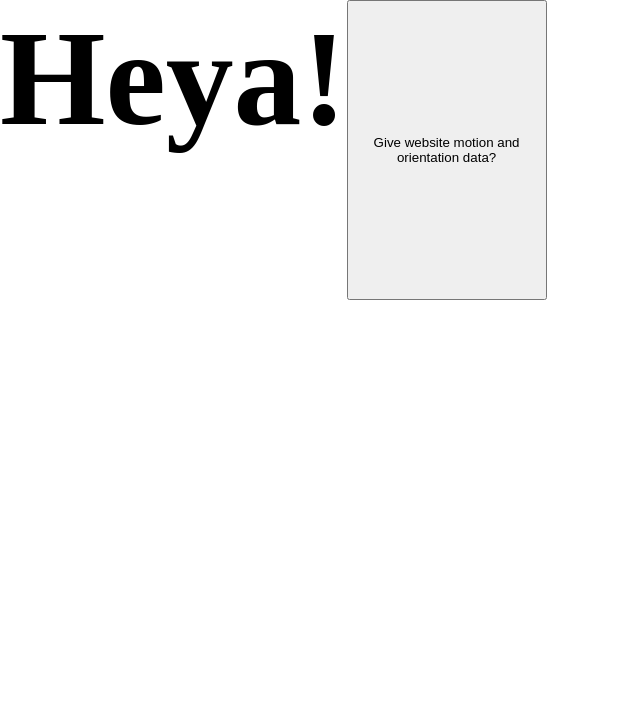
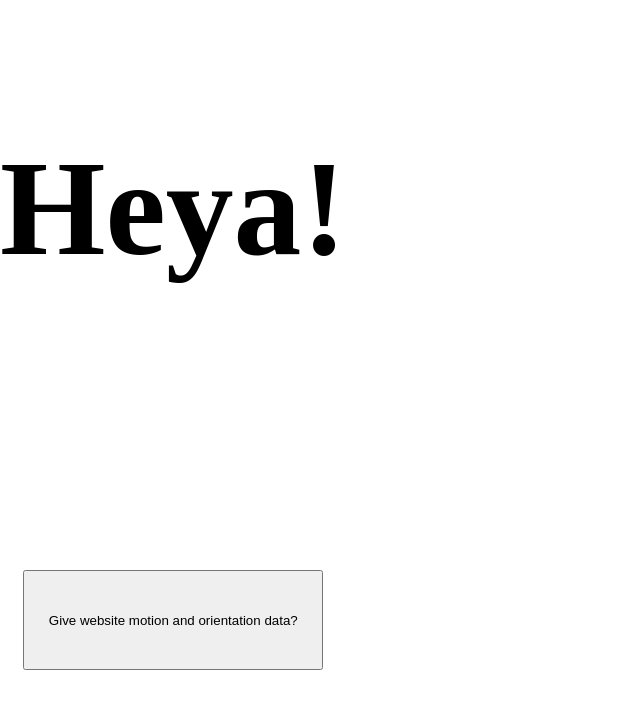
Before and after one commit to Twitchkidd/huppup, a Next.js app: page /card in a window 1280 px wide. Shown: the top 708 px of the page, without its empty margins (0-640 px from the left). Built offline with nearby package versions, Linux system fonts and the light colour scheme; a web font is replaced by a local one.

Commit message:
works like that

```diff
--- a/pages/card/index.js
+++ b/pages/card/index.js
@@ -3,8 +3,8 @@ import styled from 'styled-components';
 import DeviceOrientation from 'react-device-orientation';
 
 const Button = styled.button`
-	height: 300px;
-	width: 200px;
+	height: 100px;
+	width: 300px;
 `;
 
 const Box = styled.div`
@@ -12,8 +12,8 @@ const Box = styled.div`
 	width: 40px;
 	background: var(--pink);
 	position: absolute;
-	left: ${props => `${props.left * 5 + 100}px`};
-	bottom: 0;
+	left: calc(50% - 20px + ${props => props.left * 5}px);
+	bottom: calc(50% - 20px);
 `;
 
 // use `ngrok http 3000` to get https localhost!
@@ -41,8 +41,13 @@ export default function Card() {
 	}, []);
 	return (
 		<div style={{ display: 'flex' }}>
-			<div style={{ position: 'relative' }}>
+			<div style={{ display: 'grid', placeItems: 'center', height: '100vh' }}>
 				<h1>Heya!</h1>
+				<Button onClick={handleClick} disabled={!inBrowser}>
+					Give website motion and orientation data?
+				</Button>
+			</div>
+			<div style={{ position: 'relative', width: '100%' }}>
 				{hasOrientationPermission ? (
 					<DeviceOrientation>
 						{({ absolute, alpha, beta, gamma }) => (
@@ -62,21 +67,6 @@ export default function Card() {
 					</DeviceOrientation>
 				) : null}
 			</div>
-			<Button onClick={handleClick} disabled={!inBrowser}>
-				Give website motion and orientation data?
-			</Button>
-			{/* {hasOrientationPermission ? (
-				<DeviceOrientation>
-					{({ absolute, alpha, beta, gamma }) => (
-						<div style={{ fontSize: 'var(--fs-200)' }}>
-							<p>Absolute: {absolute}</p>
-							<p>Alpha: {alpha}</p>
-							<p>Beta: {beta}</p>
-							<p>Gamma: {gamma}</p>
-						</div>
-					)}
-				</DeviceOrientation>
-			) : null} */}
 		</div>
 	);
 }
```
